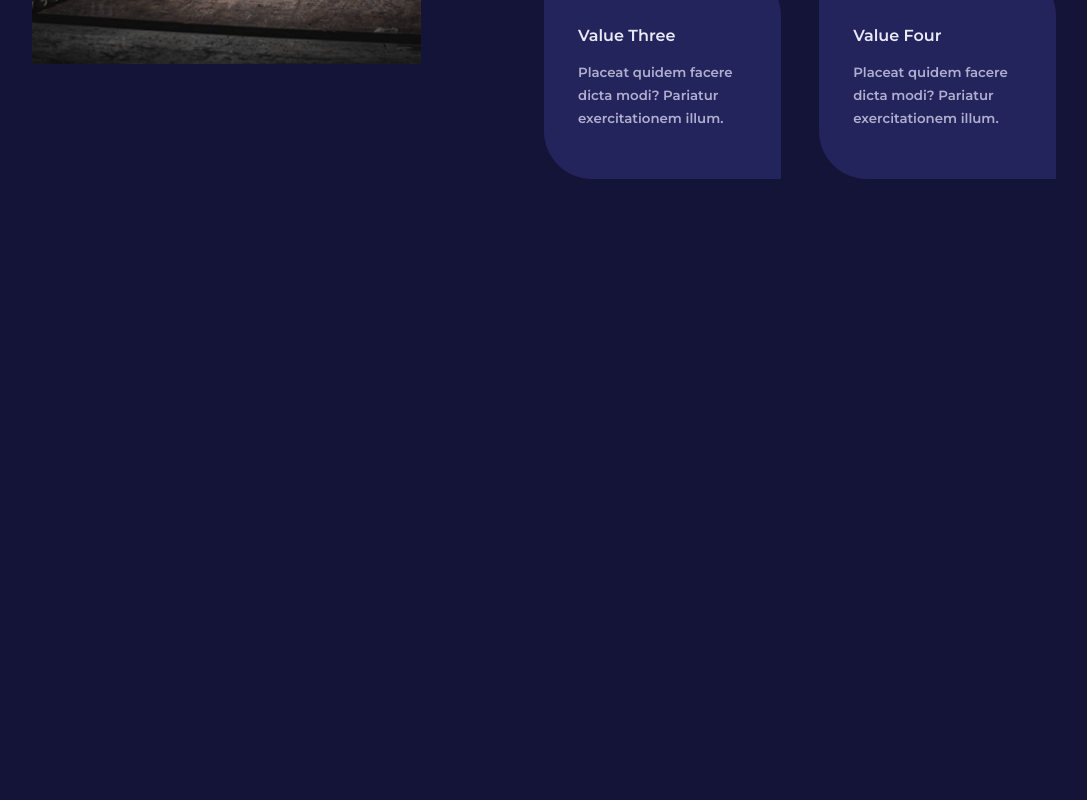
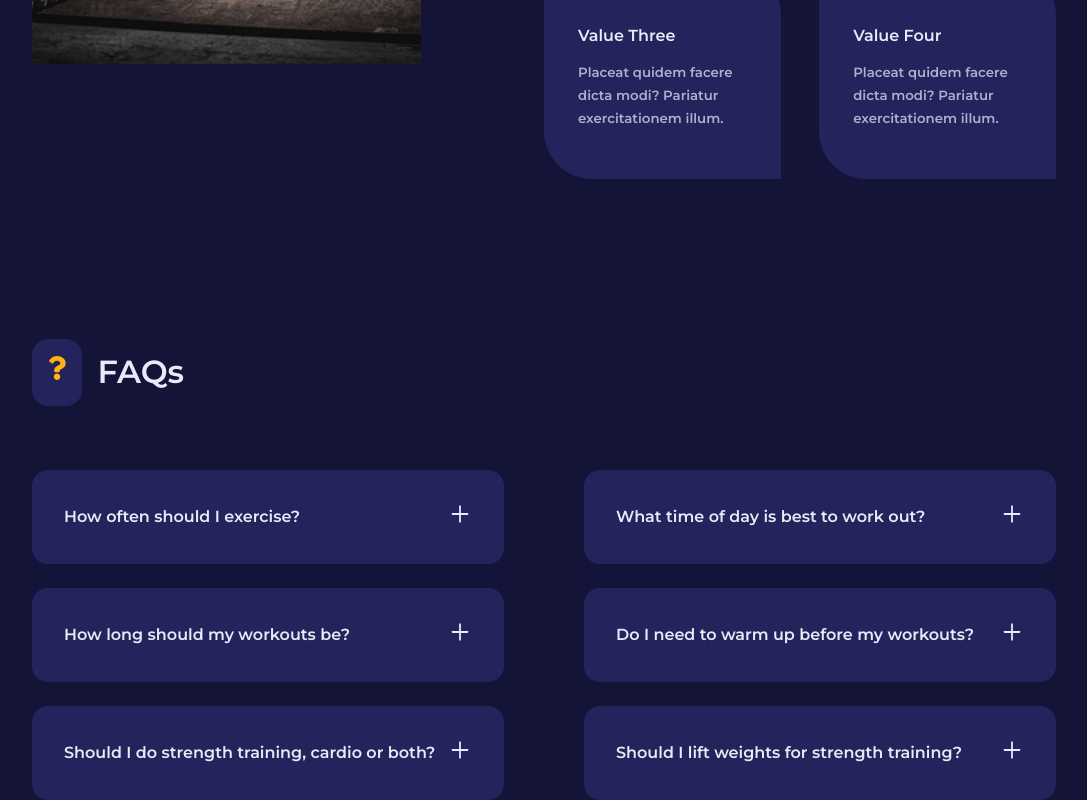
Before and after one commit to WerbethAraujo/website-with-react, a React (Create React App) app: page / in a window 1280 px wide. Shown: the part 2029-2829 px from the top of the page, without its empty margins (96-1183 px from the left). Before the commit the page ends 2208 px from the top, so only its background shows below. Built offline with nearby package versions, Linux system fonts and the light colour scheme.

Commit message:
feat: section faqs done

```diff
--- /dev/null
+++ b/src/components/FAQ.jsx
@@ -0,0 +1,24 @@
+import { useState } from 'react';
+
+import { AiOutlinePlus, AiOutlineMinus } from 'react-icons/ai';
+
+const FAQ = ({ question, answer }) => {
+  const [isAnswerShowing, setIsAnswerShowing] = useState(false);
+
+  return (
+    <article
+      className='faq'
+      onClick={() => setIsAnswerShowing((prev) => !prev)}
+    >
+      <div>
+        <h4>{question}</h4>
+        <button className='faq__icon'>
+          {isAnswerShowing ? <AiOutlineMinus /> : <AiOutlinePlus />}
+        </button>
+      </div>
+      {isAnswerShowing && <p>{answer}</p>}
+    </article>
+  );
+};
+
+export default FAQ;
--- /dev/null
+++ b/src/components/FAQs.jsx
@@ -0,0 +1,23 @@
+import { FaQuestion } from 'react-icons/fa';
+
+import SectionHead from './SectionHead';
+import FAQ from './FAQ';
+
+import { faqs } from '../data';
+
+const FAQs = () => {
+  return (
+    <section className='faqs'>
+      <div className='container faqs__container'>
+        <SectionHead icon={<FaQuestion />} title='FAQs' />
+        <div className='faqs__wrapper'>
+          {faqs.map(({ id, question, answer }) => (
+            <FAQ key={id} question={question} answer={answer} />
+          ))}
+        </div>
+      </div>
+    </section>
+  );
+};
+
+export default FAQs;
--- a/src/pages/home/Home.jsx
+++ b/src/pages/home/Home.jsx
@@ -1,6 +1,7 @@
 import MainHeader from '../../components/MainHeader';
 import Programs from '../../components/Programs';
 import Values from '../../components/Values';
+import FAQs from '../../components/FAQs';
 
 import './home.css';
 
@@ -10,6 +11,7 @@
       <MainHeader />
       <Programs />
       <Values />
+      <FAQs />
     </>
   );
 };
--- a/src/pages/home/home.css
+++ b/src/pages/home/home.css
@@ -110,3 +110,36 @@
   position: absolute;
   top: -1.5rem;
 }
+
+/* section faqs  */
+
+.faqs__wrapper {
+  display: grid;
+  grid-template-columns: 1fr 1fr;
+  gap: 1.5rem 5rem;
+  align-items: flex-start;
+  margin-top: 4rem;
+}
+
+.faq {
+  background: var(--color-gray-500);
+  padding: 2rem;
+  border-radius: 1rem;
+  cursor: pointer;
+  transition: var(--transition);
+}
+
+.faq div {
+  display: flex;
+  justify-content: space-between;
+  align-items: center;
+}
+
+.faq__icon {
+  background: transparent;
+  color: var(--color-gray-100);
+  font-size: 1.5rem;
+}
+.faq p {
+  margin-top: 1.5rem;
+}
```
